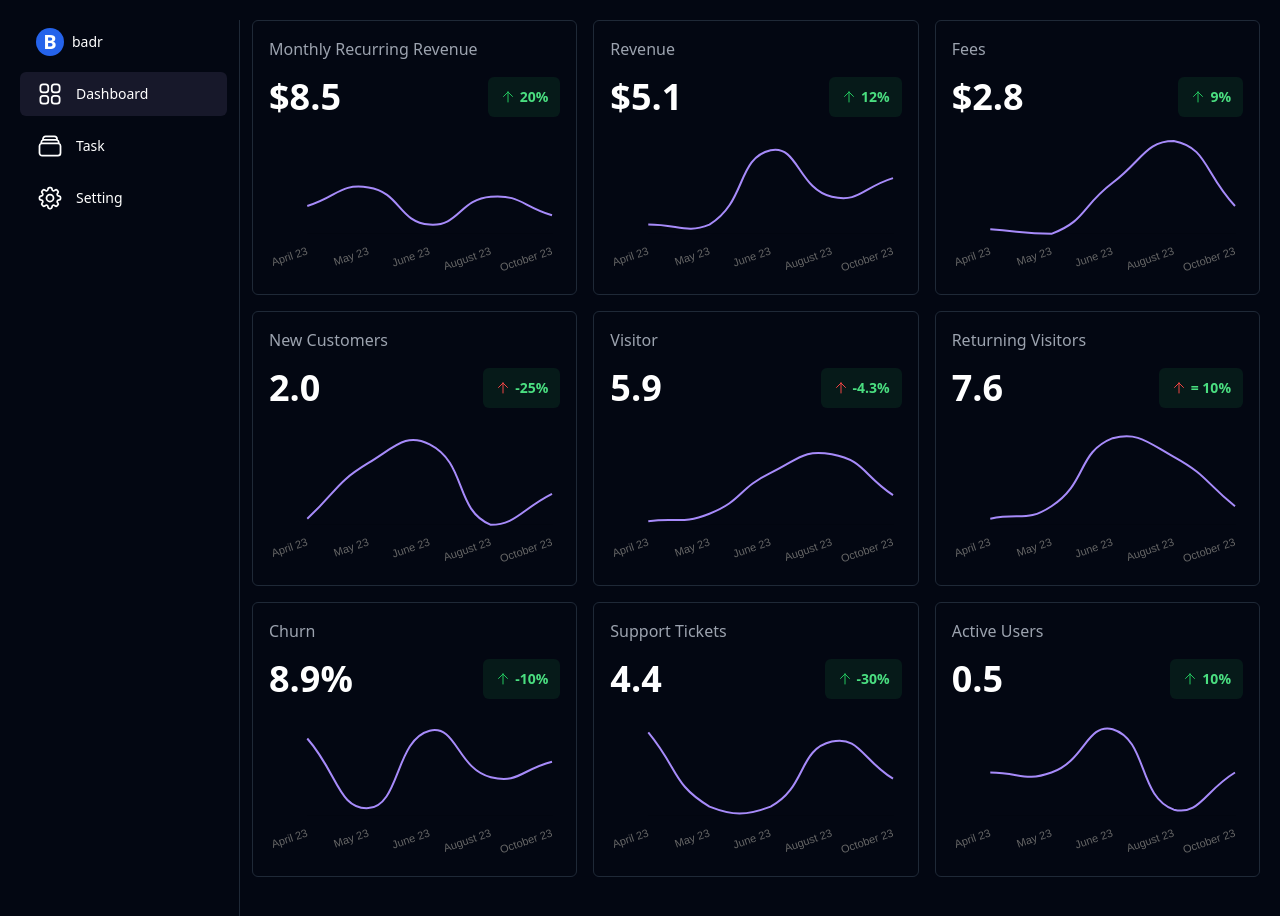
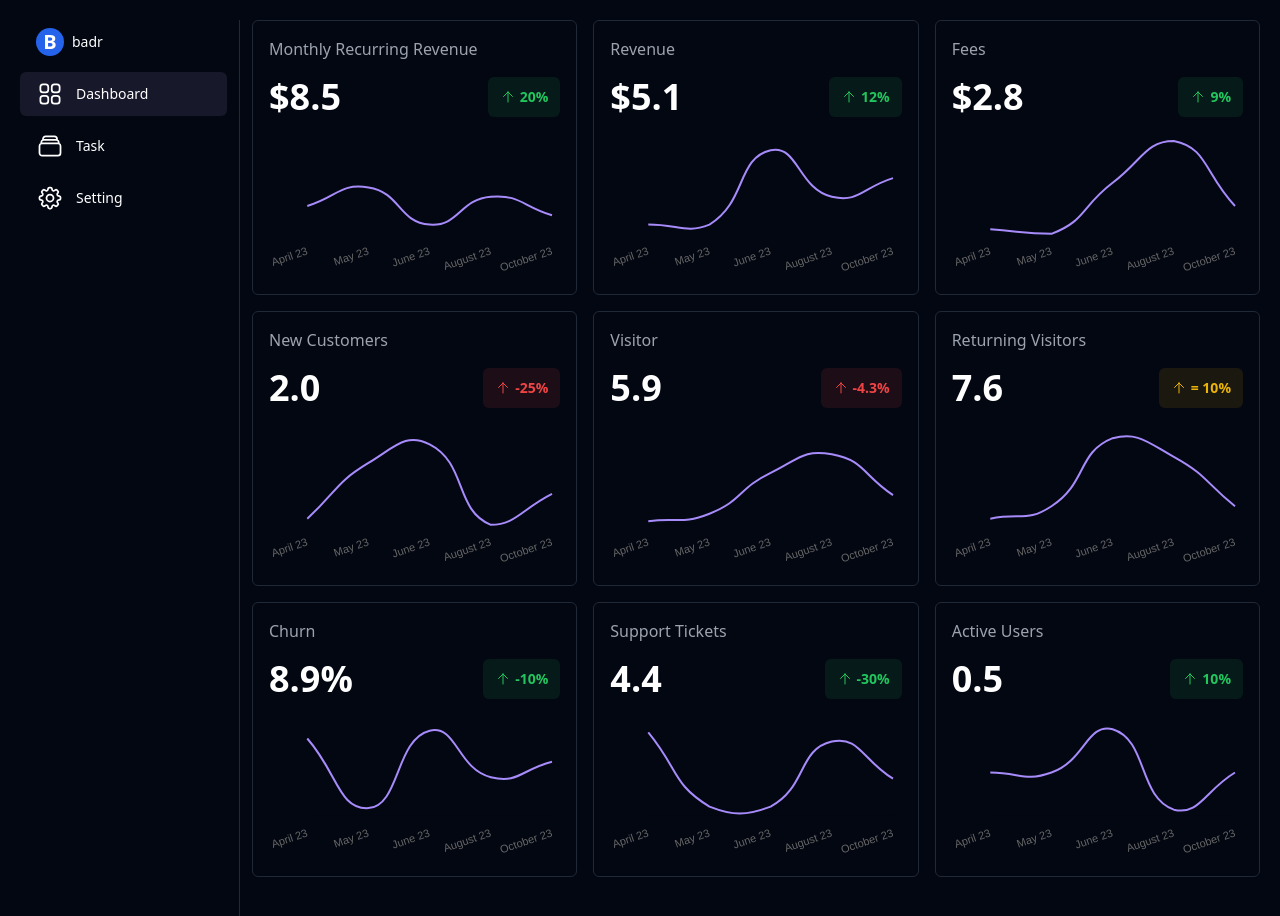
Before and after one commit to elghanbibadr/makerkit1, a React (Vite) app: page /dashboard in a window 1280 px wide. Built offline with nearby package versions, Linux system fonts and the light colour scheme.

Commit message:
check if the isGrowing property is undefined on an chartcarditems and give the box contains the arrow with the grow value a yellow color

```diff
--- a/src/componenet/Dashbaord/StatisticChartCard.jsx
+++ b/src/componenet/Dashbaord/StatisticChartCard.jsx
@@ -7,6 +7,8 @@ const StatisticChartCard = ({
   gaineValue,
   chartLineData,
 }) => {
+  const isUndefined = typeof isGrowing === "undefined";
+  //   #eab3081a
   return (
     <div className=" border border-accent1 p-4 rounded-md">
       <h4 className="text-gray-400 font-medium text-md">{chartCardTitle}</h4>
@@ -14,7 +16,15 @@ const StatisticChartCard = ({
         <span className="text-white text-2xl md:text-4xl font-bold">
           {gaineValue}
         </span>
-        <div className="bg-[#22c55e1a] flex items-center w-fit font-semibold px-3 py-2 rounded-md p-1">
+        <div
+          className={`${
+            isUndefined
+              ? "bg-[#eab3081a]"
+              : isGrowing
+              ? "bg-[#22c55e1a] "
+              : "bg-[#ef44441a]"
+          } flex items-center w-fit font-semibold px-3 py-2 rounded-md p-1`}
+        >
           <svg
             xmlns="http://www.w3.org/2000/svg"
             fill="none"
@@ -22,7 +32,13 @@ const StatisticChartCard = ({
             stroke-width="1.5"
             stroke="currentColor"
             aria-hidden="true"
-            className={`h-4  ${isGrowing ? "text-green-500" : "text-red-500"}`}
+            className={`h-4 ${
+              isUndefined
+                ? "text-yellow-500"
+                : isGrowing
+                ? "text-green-500"
+                : "text-red-500"
+            }`}
           >
             <path
               stroke-linecap="round"
@@ -30,7 +46,15 @@ const StatisticChartCard = ({
               d="M12 19.5v-15m0 0l-6.75 6.75M12 4.5l6.75 6.75"
             ></path>
           </svg>
-          <span className="text-green-400 ml-1 text-xs  md:text-sm">
+          <span
+            className={`${
+              isUndefined
+                ? "text-yellow-500"
+                : isGrowing
+                ? "text-green-500"
+                : "text-red-500"
+            }  ml-1 text-xs  md:text-sm`}
+          >
             {percentage}
           </span>
         </div>
```
